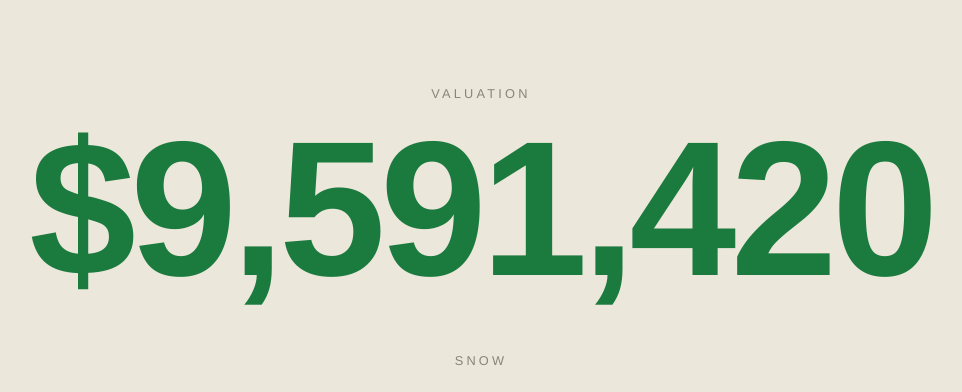
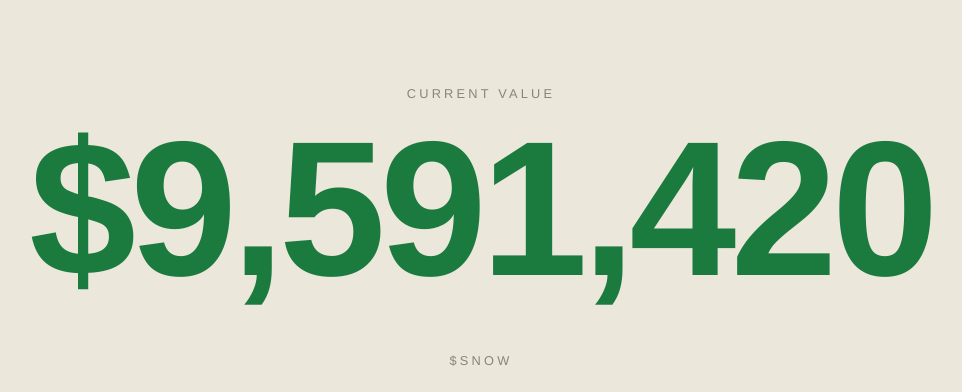
Before and after one commit to davidbyttow/davidbyttow.com, a Next.js app: page /%5F/snowflake in a window 1280 px wide. Shown: the top 392 px of the page, without its empty margins (159-1121 px from the left). Built offline with nearby package versions, Linux system fonts and the light colour scheme; no server answers.

Commit message:
Relabel SNOW page to "Current Value" and "$SNOW"
Co-Authored-By: Claude Opus 4.7 (1M context) <noreply@anthropic.com>

```diff
--- a/app/%5F/snowflake/page.tsx
+++ b/app/%5F/snowflake/page.tsx
@@ -68,11 +68,11 @@ export default async function Snowflake() {
   return (
     <main style={mainStyle}>
       <div style={blockStyle}>
-        <div style={labelStyle}>Valuation</div>
+        <div style={labelStyle}>Current Value</div>
         <div style={valuationStyle}>{usd(valuation, false)}</div>
       </div>
       <div style={blockStyle}>
-        <div style={labelStyle}>SNOW</div>
+        <div style={labelStyle}>$SNOW</div>
         <div style={priceStyle}>{usd(price, true)}</div>
       </div>
       <div style={daysGridStyle}>
```
